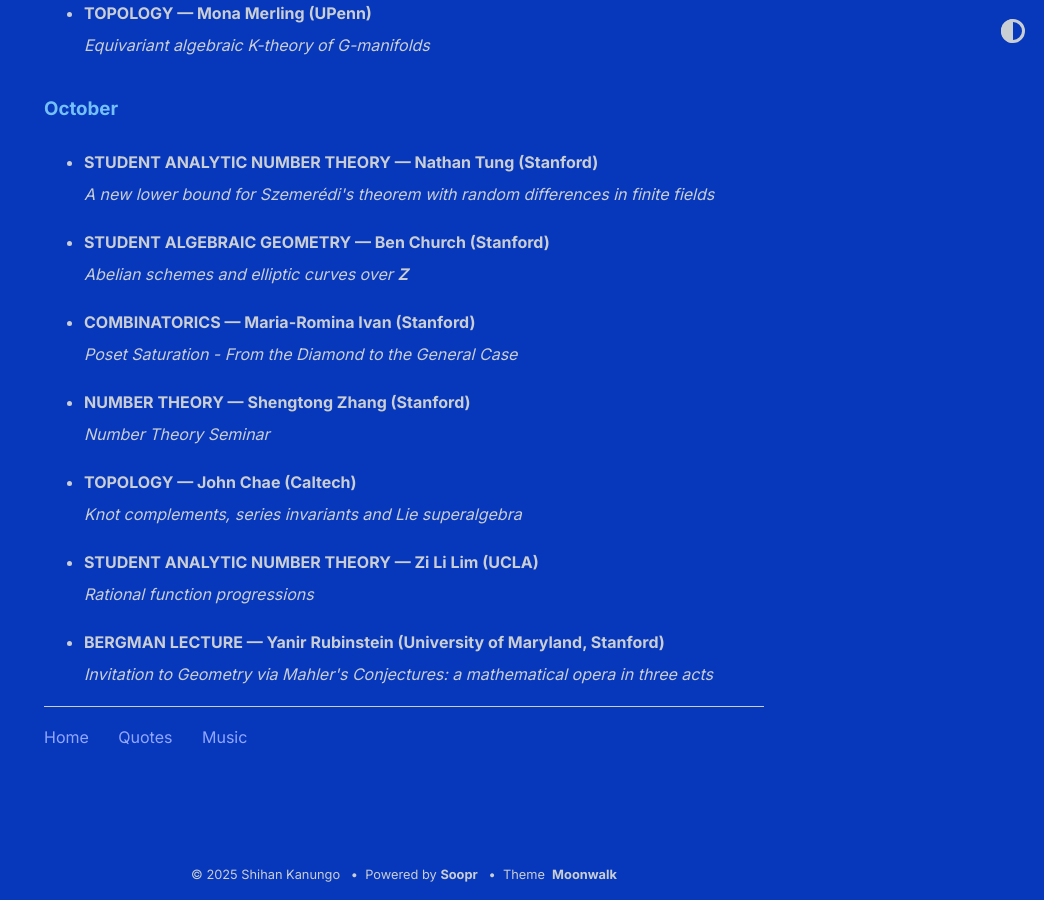
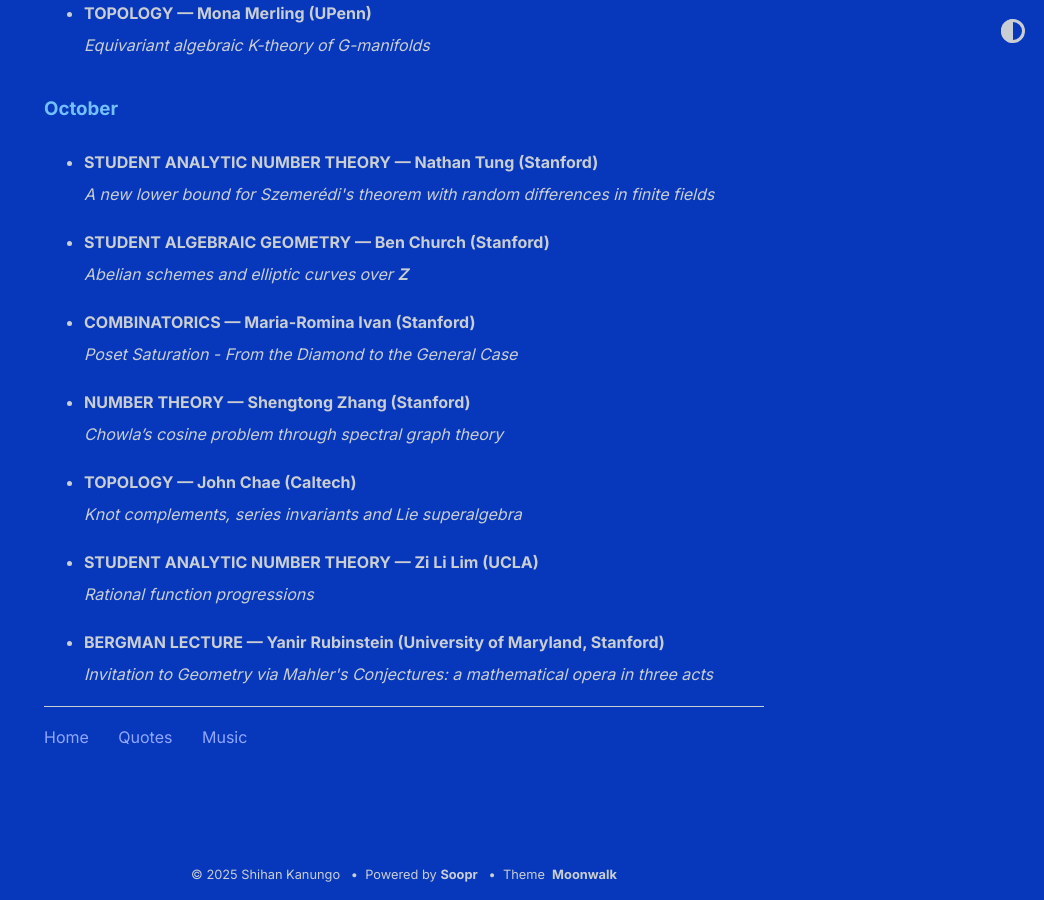
Before and after one commit to shihankanungo/shihankanungo.github.io, a Jekyll site: the page built from math-talks.md, in a window 1280 px wide and 900 px high, scrolled down 6573 px. Shown: the whole window, without its empty margins (236-1280 px from the left). Built offline with Jekyll 4.4.1, drawn with Linux system fonts in a browser that asks for light colours.

Commit message:
Update math-talks.md

```diff
--- a/math-talks.md
+++ b/math-talks.md
@@ -419,7 +419,7 @@ _Finding Arithmetic Progressions in Dense Sets of Integers_
 <ul>
 <li><details>
   <summary style="list-style: none;"><b>NUMBER THEORY &mdash; Shengtong Zhang (Stanford)</b><br>
-    <i>Number Theory Seminar</i></summary>
+    <i>Chowla’s cosine problem through spectral graph theory</i></summary>
   <small><img src="images/10-06.png" alt="Oct 06"></small>
 </details></li>
 </ul>
```
